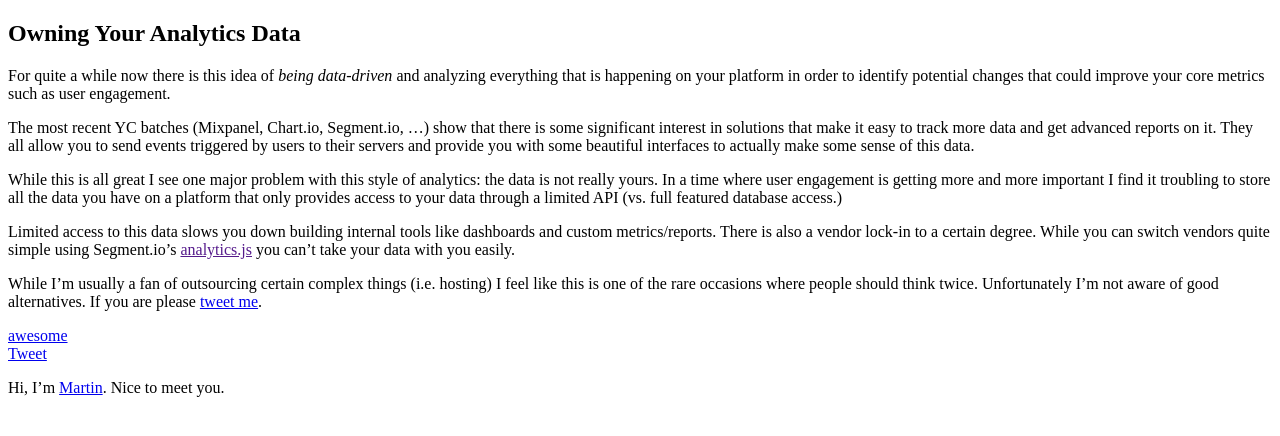
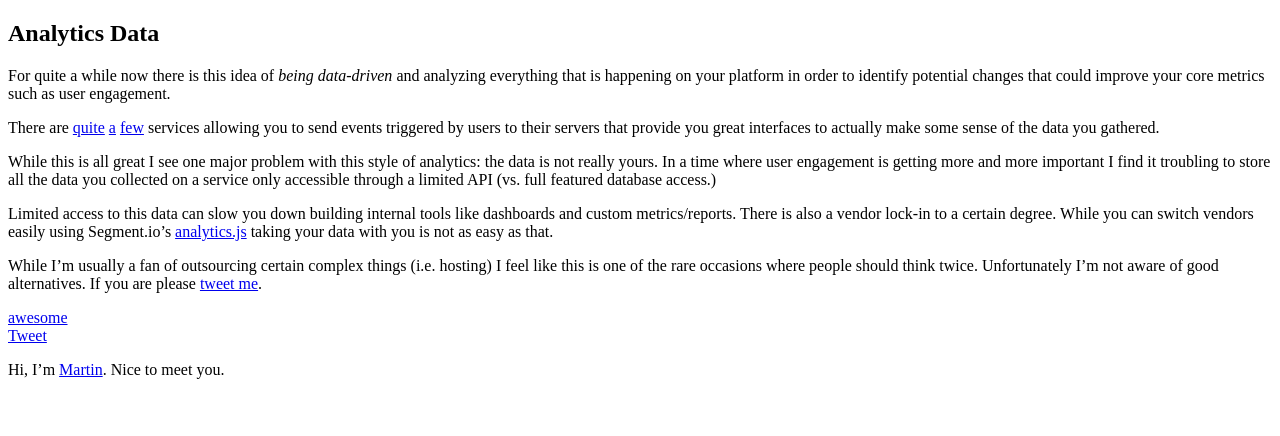
Before and after one commit to martinklepsch/martinklepsch.org, a Jekyll site: the page built from _posts/2013-04-28-Analytics-Data.markdown, in a window 1280 px wide. Shown: the top 436 px of the page. Built offline with Jekyll 4.4.1, drawn with Linux system fonts in a browser that asks for light colours; nearby versions of some CDN libraries; comment, search, counter and statistics services are not loaded.

Commit message:
edit analytics data post

```diff
--- a/_posts/2013-04-28-Analytics-Data.markdown
+++ b/_posts/2013-04-28-Analytics-Data.markdown
@@ -1,28 +1,27 @@
 ---
 layout: post
 FBimage:
-title: Owning Your Analytics Data
+title: Analytics Data
 ---
 For quite a while now there is this idea of *being data-driven* and analyzing
 everything that is happening on your platform in order to identify potential
 changes that could improve your core metrics such as user engagement.
 
-The most recent YC batches (Mixpanel, Chart.io, Segment.io, ...) show that
-there is some significant interest in solutions that make it easy to track more
-data and get advanced reports on it. They all allow you to send events triggered
-by users to their servers and provide you with some beautiful interfaces to
-actually make some sense of this data.
+There are [quite](https://keen.io/) [a](https://mixpanel.com/)
+[few](https://www.kissmetrics.com/) services allowing you to send events
+triggered by users to their servers that provide you great interfaces to
+actually make some sense of the data you gathered.
 
 While this is all great I see one major problem with this style of analytics:
 the data is not really yours. In a time where user engagement is getting more
-and more important I find it troubling to store all the data you have on
-a platform that only provides access to your data through a limited API (vs.
-full featured database access.)
+and more important I find it troubling to store all the data you collected
+on a service only accessible through a limited API (vs. full featured database access.)
 
-Limited access to this data slows you down building internal tools
+Limited access to this data can slow you down building internal tools
 like dashboards and custom metrics/reports. There is also a vendor lock-in
-to a certain degree. While you can switch vendors quite simple using
-Segment.io's [analytics.js]() you can't take your data with you easily.
+to a certain degree. While you can switch vendors easily using
+Segment.io's [analytics.js](https://segment.io/libraries/analytics.js/)
+taking your data with you is not as easy as that.
 
 While I'm usually a fan of outsourcing certain complex things (i.e. hosting)
 I feel like this is one of the rare occasions where people should think twice.
@@ -30,8 +29,9 @@ Unfortunately I'm not aware of good alternatives.
 If you are please [tweet me](http://twitter.com/mklappstuhl).
 
 <!--
-—
-Remember when the worst thing you could possible do was to delete 'user'
-column in your MySQL database? Maybe now thats true for your analytics
-data.
--->
+<aside>
+Remember when the
+<a href="http://edu.mkrecny.com/thoughts/how-i-fired-myself">worst thing you could possibly do</a>
+was to delete the 'user' column in your MySQL database?
+Maybe now analytics data is gaining similar importance.
+</aside>-->
```
